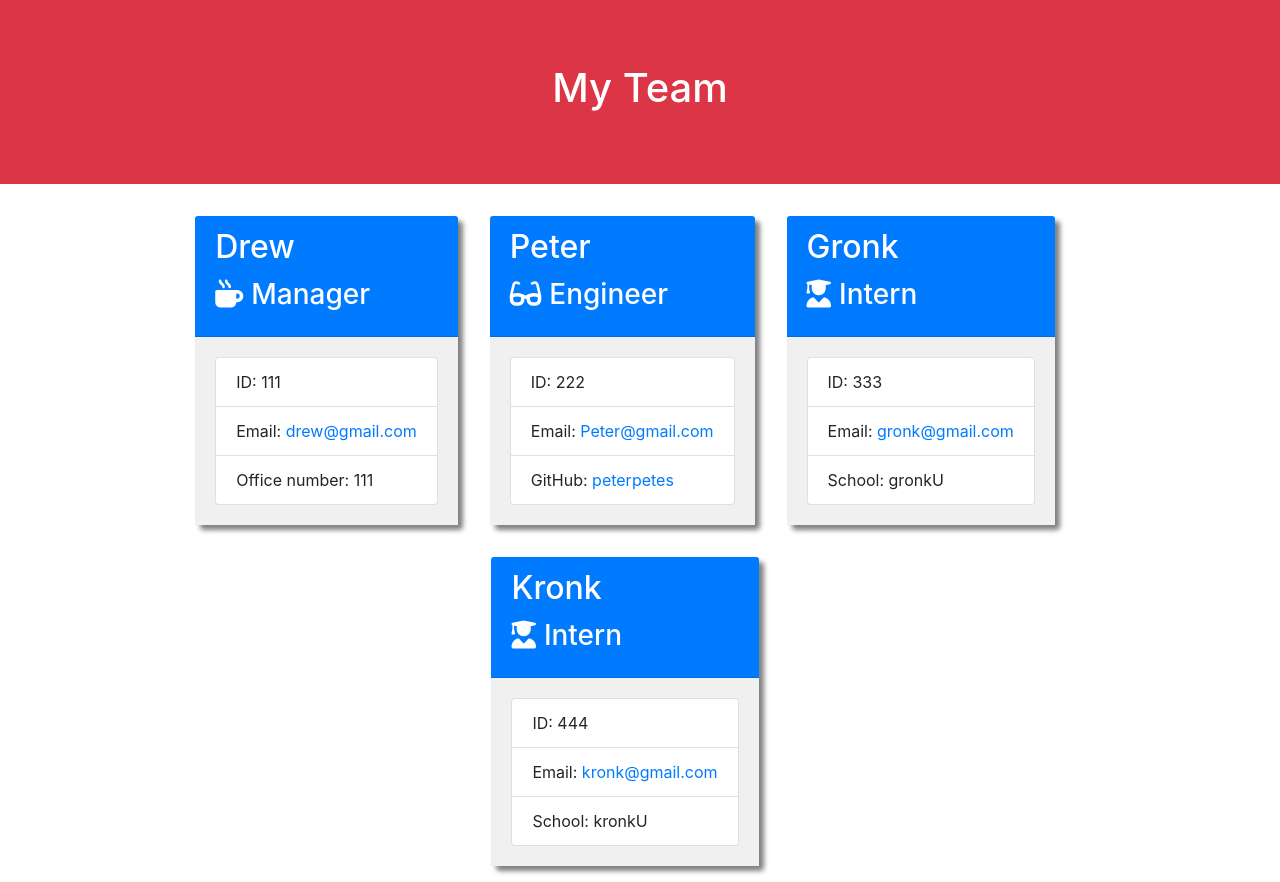
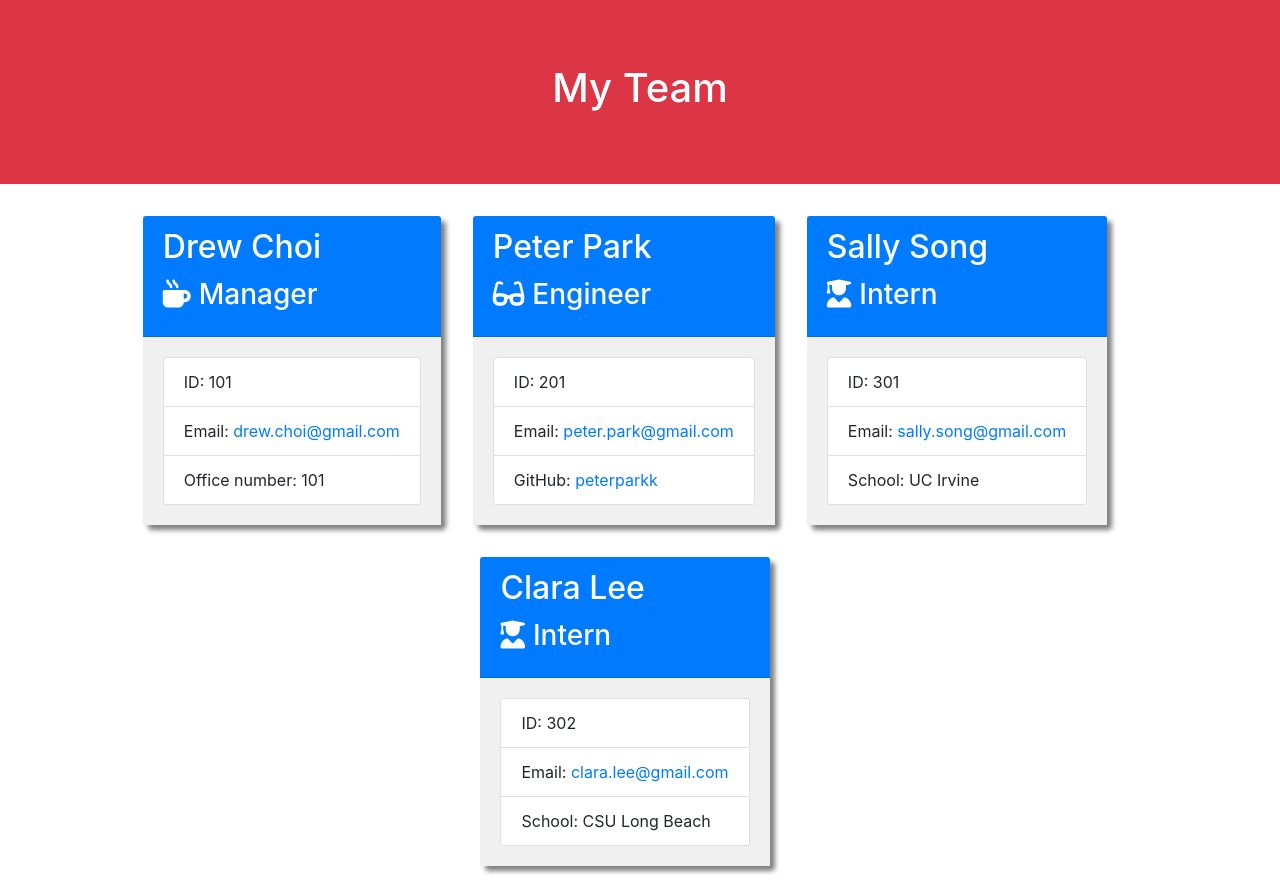
Before and after one commit to WhaleAnchor/Team-Profile-Maker, a website: page dist/index.html in a window 1280 px wide. Drawn offline with nearby package versions, Linux system fonts and the light colour scheme.

Commit message:
updated assets for screenshots.

```diff
--- a/dist/index.html
+++ b/dist/index.html
@@ -24,56 +24,56 @@
 
             <div class="card employee-card">
                 <div class="card-header bg-primary text-white">
-                    <h2 class="card-title">Drew</h2>
+                    <h2 class="card-title">Drew Choi</h2>
                     <h3 class="card-title"><i class="fas fa-mug-hot mr-2"></i>Manager</h3>
                 </div>
                 <div class="card-body">
                     <ul class="list-group">
-                        <li class="list-group-item">ID: 111</li>
-                        <li class="list-group-item">Email: <a href="mailto:drew@gmail.com">drew@gmail.com</a></li>
-                        <li class="list-group-item">Office number: 111</li>
+                        <li class="list-group-item">ID: 101</li>
+                        <li class="list-group-item">Email: <a href="mailto:drew.choi@gmail.com">drew.choi@gmail.com</a></li>
+                        <li class="list-group-item">Office number: 101</li>
                     </ul>
                 </div>
             </div>
 
             <div class="card employee-card">
                 <div class="card-header bg-primary text-white">
-                    <h2 class="card-title">Peter</h2>
+                    <h2 class="card-title">Peter Park</h2>
                     <h3 class="card-title"><i class="fas fa-glasses mr-2"></i>Engineer</h3>
                 </div>
                 <div class="card-body">
                     <ul class="list-group">
-                        <li class="list-group-item">ID: 222</li>
-                        <li class="list-group-item">Email: <a href="mailto:Peter@gmail.com">Peter@gmail.com</a></li>
-                        <li class="list-group-item">GitHub: <a href="https://github.com/peterpetes" target="_blank" rel="noopener noreferrer">peterpetes</a></li>
+                        <li class="list-group-item">ID: 201</li>
+                        <li class="list-group-item">Email: <a href="mailto:peter.park@gmail.com">peter.park@gmail.com</a></li>
+                        <li class="list-group-item">GitHub: <a href="https://github.com/peterparkk" target="_blank" rel="noopener noreferrer">peterparkk</a></li>
                     </ul>
                 </div>
             </div>
 
             <div class="card employee-card">
                 <div class="card-header bg-primary text-white">
-                    <h2 class="card-title">Gronk</h2>
+                    <h2 class="card-title">Sally Song</h2>
                     <h3 class="card-title"><i class="fas fa-user-graduate mr-2"></i>Intern</h3>
                 </div>
                 <div class="card-body">
                     <ul class="list-group">
-                        <li class="list-group-item">ID: 333</li>
-                        <li class="list-group-item">Email: <a href="mailto:gronk@gmail.com">gronk@gmail.com</a></li>
-                        <li class="list-group-item">School: gronkU</li>
+                        <li class="list-group-item">ID: 301</li>
+                        <li class="list-group-item">Email: <a href="mailto:sally.song@gmail.com">sally.song@gmail.com</a></li>
+                        <li class="list-group-item">School: UC Irvine</li>
                     </ul>
                 </div>
             </div>
 
             <div class="card employee-card">
                 <div class="card-header bg-primary text-white">
-                    <h2 class="card-title">Kronk</h2>
+                    <h2 class="card-title">Clara Lee</h2>
                     <h3 class="card-title"><i class="fas fa-user-graduate mr-2"></i>Intern</h3>
                 </div>
                 <div class="card-body">
                     <ul class="list-group">
-                        <li class="list-group-item">ID: 444</li>
-                        <li class="list-group-item">Email: <a href="mailto:kronk@gmail.com">kronk@gmail.com</a></li>
-                        <li class="list-group-item">School: kronkU</li>
+                        <li class="list-group-item">ID: 302</li>
+                        <li class="list-group-item">Email: <a href="mailto:clara.lee@gmail.com">clara.lee@gmail.com</a></li>
+                        <li class="list-group-item">School: CSU Long Beach</li>
                     </ul>
                 </div>
             </div>
```
Also changed, not shown: assets/images/commandline.png (added), assets/images/screenshot.png (added), 1 other file.
